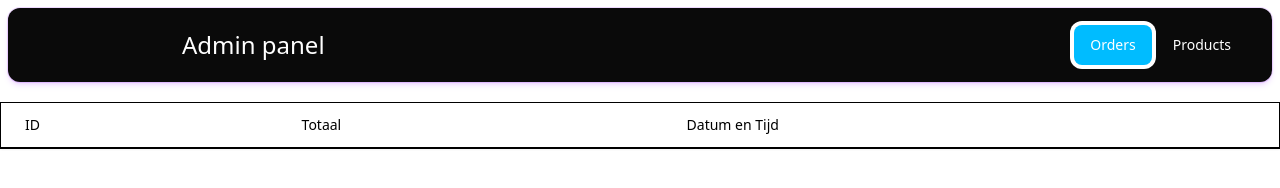
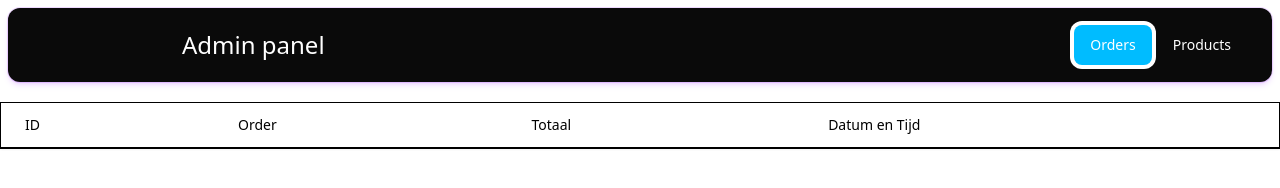
Before and after one commit to Aoctopuss/Vivet, a website with bundled scripts: page admin.html in a window 1280 px wide. Both pictures are taken after a click on the button "Orders". Built offline with nearby package versions, Linux system fonts and the light colour scheme.

Commit message:
finalised project

```diff
--- a/admin.html
+++ b/admin.html
@@ -50,6 +50,9 @@
                         <tr>
                             <th scope="col" class="px-6 py-3 font-medium">
                                 ID
+                            </th>
+                            <th scope="col" class="px-6 py-3 font-medium">
+                                Order
                             </th>
                             <th scope="col" class="px-6 py-3 font-medium">
                                 Totaal
```
Also changed, not shown: README.md, public/style.css.
